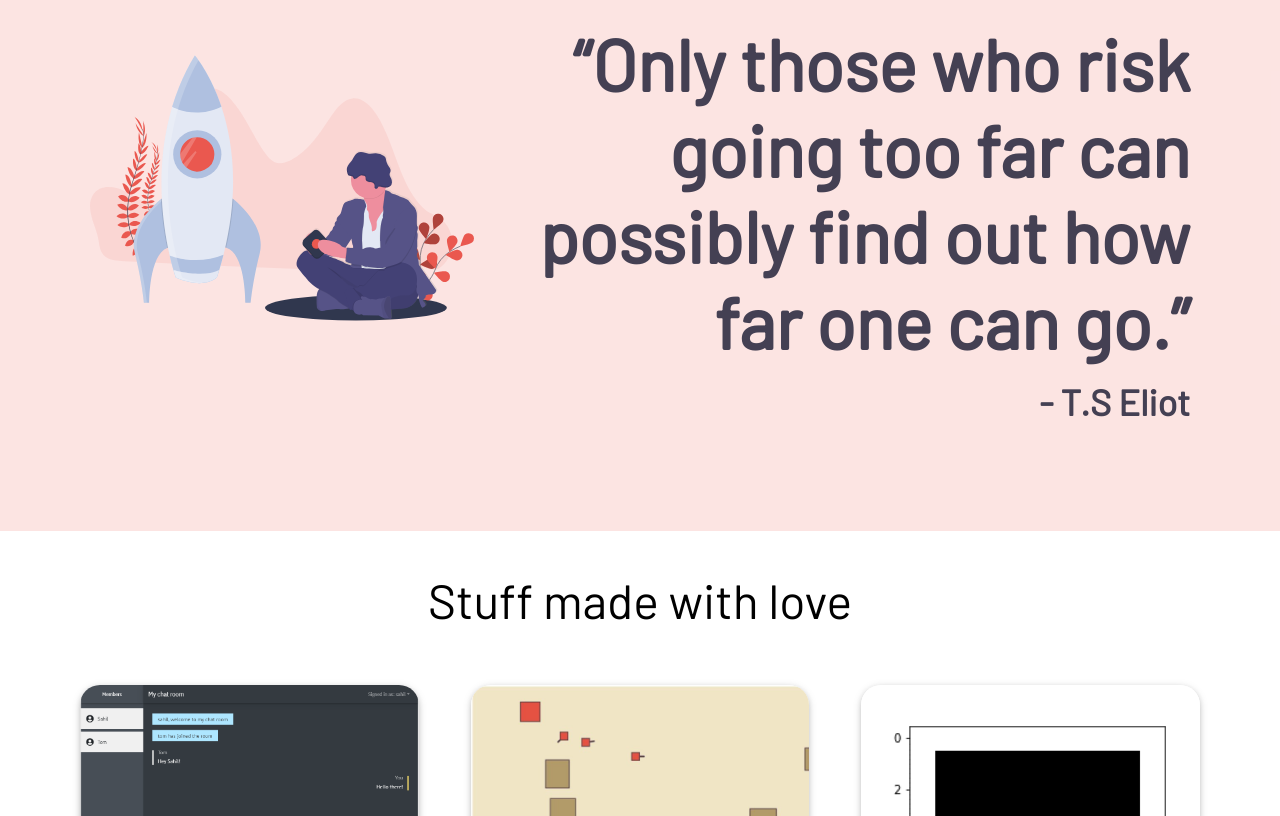
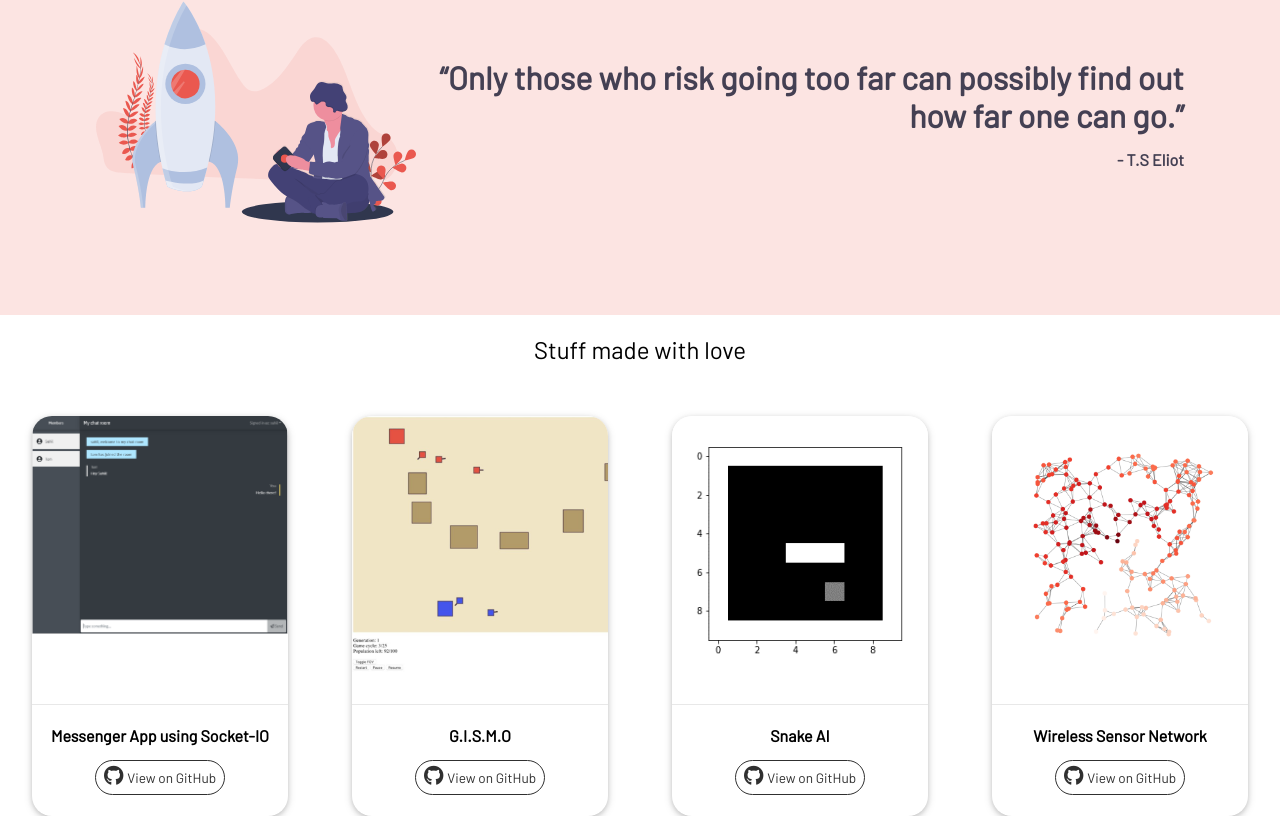
Before and after one commit to sahiljohari/portfolio-website, a React (Create React App) app: page /portfolio in a window 1280 px wide. Shown: the part 184-1000 px from the top of the page. Built offline with nearby package versions, Linux system fonts and the light colour scheme.

Commit message:
Removed grid from Portfolio section

```diff
--- a/src/components/PortfolioSection/style.css
+++ b/src/components/PortfolioSection/style.css
@@ -5,57 +5,57 @@
 
 .banner {
 	background-color: var(--portfolio-section-bg-color);
+	color: var(--portfolio-section-accent-color);
 	display: flex;
-	flex-direction: row;
+	flex-direction: column;
 	place-content: center;
-	color: var(--portfolio-section-accent-color);
-	padding: 6.75rem 5.625rem;
-	margin: 0 auto;
+	align-items: center;
+	padding: 1rem;
 }
 
 .portfolio-svg svg {
-	width: 24rem;
-	height: 21rem;
+	width: 15rem;
+	height: 15rem;
 }
 
 .bannerQuote {
-	font-size: 4.5rem;
+	font-size: 1.5rem;
 	font-weight: bold;
-	text-align: right;
-	max-width: 45.0625rem;
+	text-align: center;
 }
 
 .bannerQuoteAuthor {
-	font-size: 2.25rem;
+	font-size: 1rem;
 	margin-top: 1rem;
 }
 
 .portfolioSectionTitle {
 	text-align: center;
-	font-size: 3rem;
+	font-size: 1.5rem;
 	font-weight: normal;
 	color: var(--primary-theme-color);
 }
 
 .projects-grid {
-	display: grid;
 	position: relative;
-	grid-template-columns: repeat(auto-fill, minmax(320px, 1fr));
-	gap: 6rem 3.25rem;
+	gap: 4rem 1.25rem;
 	justify-content: center;
 	margin: auto;
 	padding: 1rem;
-	width: 70rem;
+	max-width: 80rem;
+	display: flex;
+	flex-wrap: wrap;
 }
 
 .project-card {
-	width: auto;
-	max-width: 28rem;
+	flex-basis: calc(calc(1000px - 100%) * 999);
+	flex-grow: 1;
+	max-width: 18rem;
 	height: 25rem;
 	border-radius: 20px;
 	overflow: hidden;
 	text-align: center;
-	box-shadow: 0 2px 5px 0 rgba(0,0,0,0.16), 0 2px 10px 0 rgba(0,0,0,0.12);
+	box-shadow: 0 2px 5px 0 rgba(0, 0, 0, 0.16), 0 2px 10px 0 rgba(0, 0, 0, 0.12);
 }
 
 .project-card a,
@@ -65,80 +65,36 @@
 	outline: none;
 }
 
-@media screen and (max-width: 375px) {
-	.portfolio-container {
-		padding: 1rem;
-	}
-
+@media screen and (min-width: 768px) {
 	.banner {
-		flex-direction: column;
-		padding: 2.5rem;
-	}
-
-	.projects-grid {
-		width: auto;
-	}
-
-	.portfolio-svg svg {
-		width: 18rem;
-		height: 10rem;
-	}
-
-	.bannerQuote {
-		font-size: 2.5rem;
-		text-align: center;
-	}
-
-	.bannerQuoteAuthor {
-		font-size: 1rem;
-	}
-
-	.portfolioSectionTitle {
-		font-size: 1.5rem;
-	}
-
-}
-
-@media screen and (max-width: 900px) and (min-width: 376px) {
-
-	.portfolioSectionTitle {
-		font-size: 2rem;
-	}
-
-	.portfolio-svg svg {
-		width: 21rem;
-	}
-
-	.banner {
-		flex-direction: column;
+		flex-direction: row;
 		padding: 2.5rem;
 	}
 
 	.bannerQuote {
-		font-size: 3rem;
-		text-align: center;
+		font-size: 2rem;
+		text-align: right;
+	}
+}
+
+@media screen and (min-width: 900px) {
+	.banner {
+		padding: 2.5rem 6rem;
 	}
 
-	.bannerQuoteAuthor {
-		font-size: 2rem;
+	.portfolio-svg svg {
+		width: 20rem;
+		height: 20rem;
 	}
 
 	.projects-grid {
-		width: auto;
+		gap: 4rem 4rem;
+		padding: 2rem;
 	}
-
-	.project-card {
-		margin: auto;
-	}
-
 }
 
-@media screen and (min-width: 900px) and (max-width: 1024px) {
-	.projects-grid {
-		width: auto;
-	}
-
-	.project-card {
-		margin: 0 4rem;
+@media screen and (min-width: 1440px) {
+	.banner {
+		padding: 2.5rem 12rem;
 	}
 }
```
